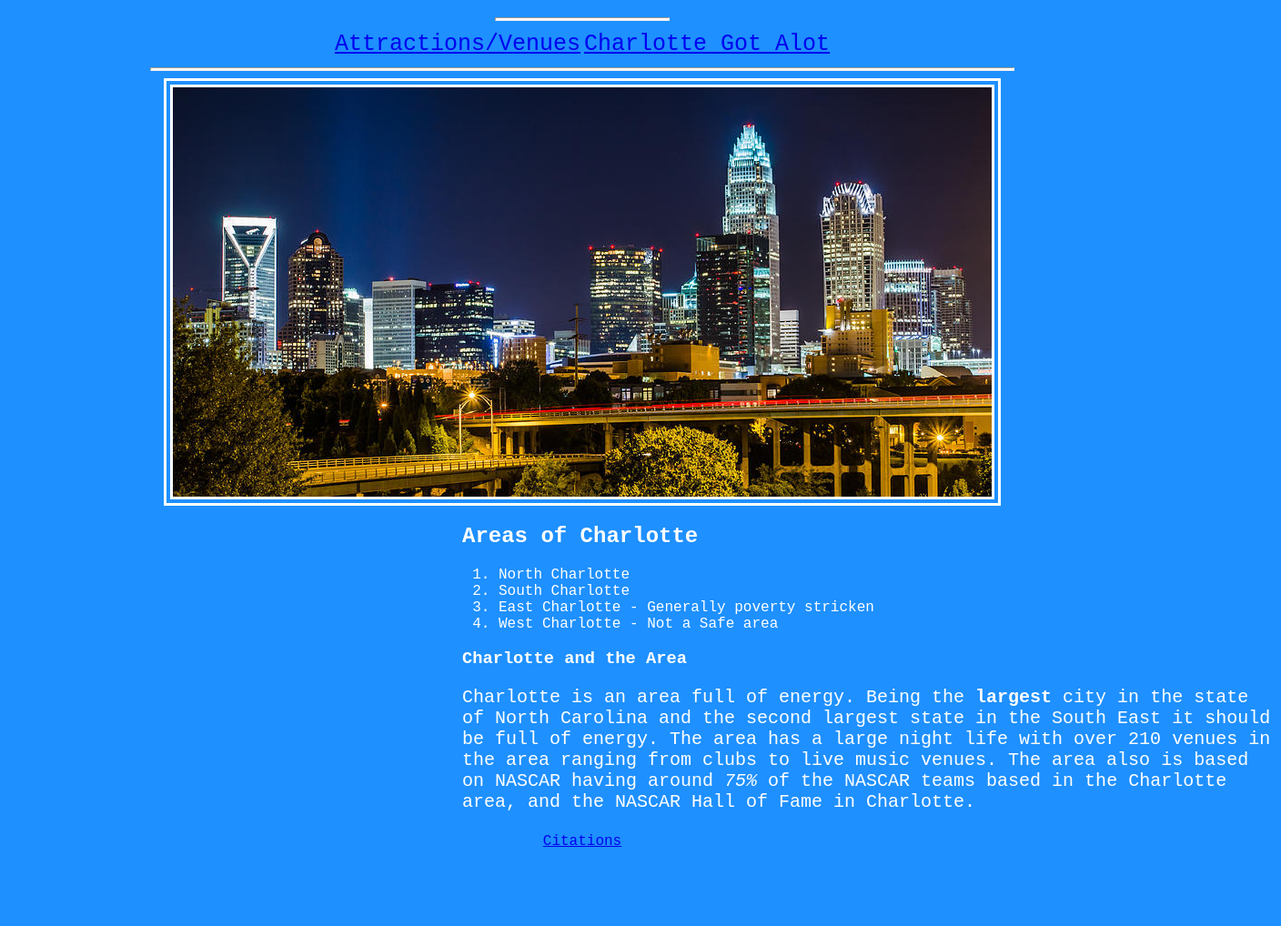
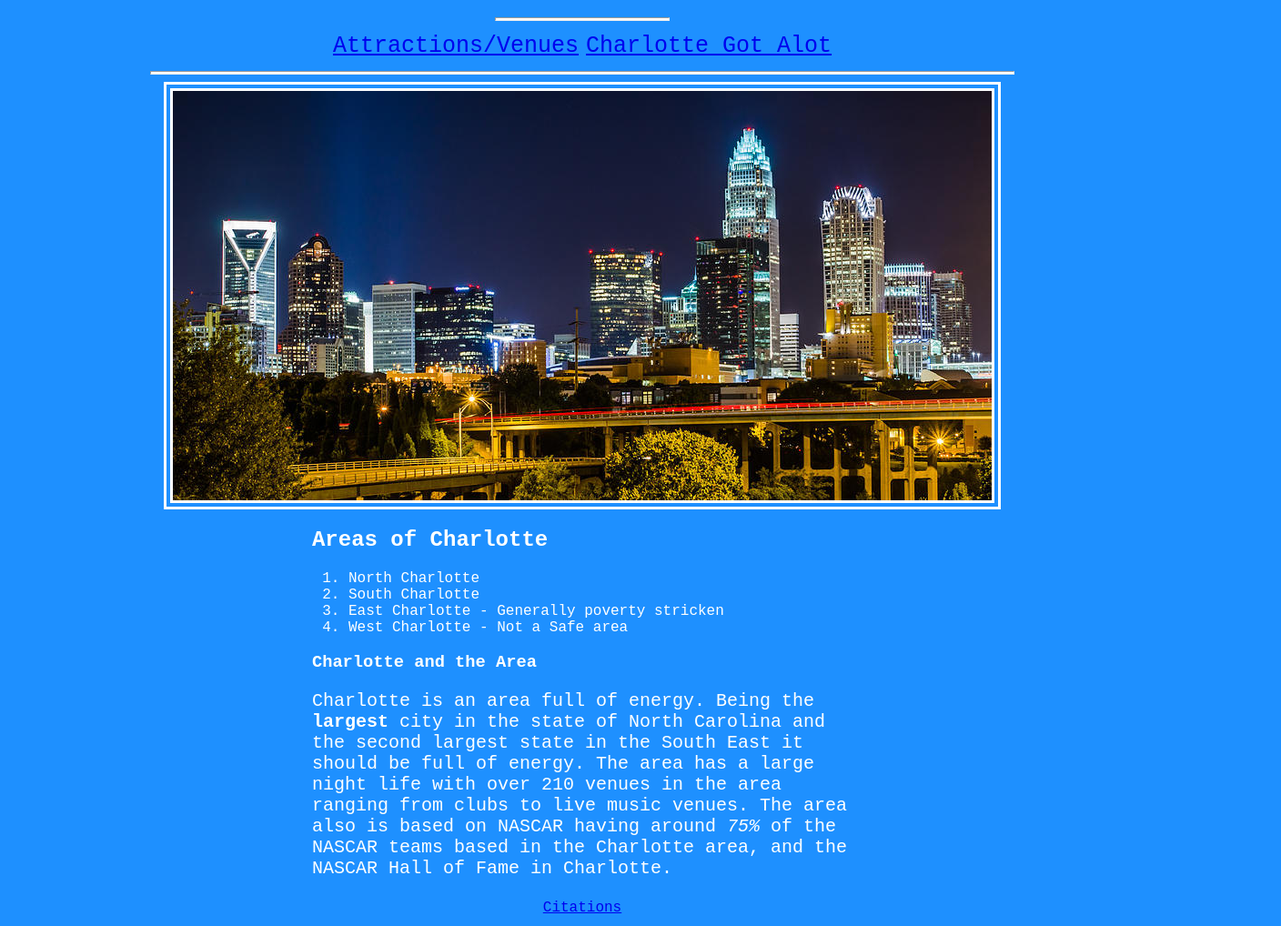
Before and after one commit to zachf714/e-Commerce-Webpage, a plain HTML site: page index.htm in a window 1280 px wide. Shown: the part 61-1079 px from the top of the page at 91% size, 1408 px wide, since content can reach past the window. Before the commit the page ends 1006 px from the top, so only its background shows below. Drawn offline with Linux system fonts and the light colour scheme.

Commit message:
Use percentages instead of pixels

```diff
--- a/index.htm
+++ b/index.htm
@@ -16,23 +16,23 @@
 			<!--Table used for hyperlinks on top of page-->
 			<table align="center" style="font-size: 25px; font-family: Courier New;">
 				<tr>
-					<td><a href="ncspot2.htm">Attractions/Venues</a></td>
-					<td><a href="http://www.charlottesgotalot.com/">Charlotte Got Alot</a></td>
+					<td style="padding:3px"><a href="ncspot2.htm">Attractions/Venues</a></td>
+					<td style="padding:3px"><a href="http://www.charlottesgotalot.com/">Charlotte Got Alot</a></td>
 				</tr>
 			</table>
 			<hr style="width: 75%; height:2px; background-color:white">
 			<!--Super hax0r to center picture-->
 			<img src="Pictures/PageOneSkyline.jpg" alt="Night City" style="width:900; height:450; border:10px double white; margin:0px auto;display:block">
 
-			<h2 style="margin-left:500px; color:white; font-family:Courier New">Areas of Charlotte</h2>
-			<ol style="margin-left:500px; color:white; font-family:Courier New">
+			<h2 style="margin-left:26.5%; color:white; font-family:Courier New">Areas of Charlotte</h2>
+			<ol style="margin-left:26.5%; color:white; font-family:Courier New">
 				<li>North Charlotte</li>
 				<li>South Charlotte</li>
 				<li>East Charlotte - Generally poverty stricken</li>
 				<li>West Charlotte - Not a Safe area</li>
 			</ol>
-			<h3 style="margin-left:500px; color:white; font-family:Courier New">Charlotte and the Area</h3>
-			<p style="margin-left:500px; width:900px; font-size:20px; color:white; font-family:Courier New">
+			<h3 style="margin-left:26.5%; color:white; font-family:Courier New">Charlotte and the Area</h3>
+			<p style="margin-left:26.5%; width:48%; font-size:20px; color:white; font-family:Courier New">
 				Charlotte is an area full of energy. Being the <b>largest</b> city in the state of North Carolina and the second largest state in the South East it should be full of energy. The area has a large night life with over 210 venues in the area ranging from clubs to live music venues. The area also is based on NASCAR having around <i>75%</i> of the NASCAR teams based in the Charlotte area, and the NASCAR Hall of Fame in Charlotte.
 			</p>
 
```
Also changed, not shown: ncspot2.htm (+6 -6 lines), sources.htm (+3 -3 lines).
